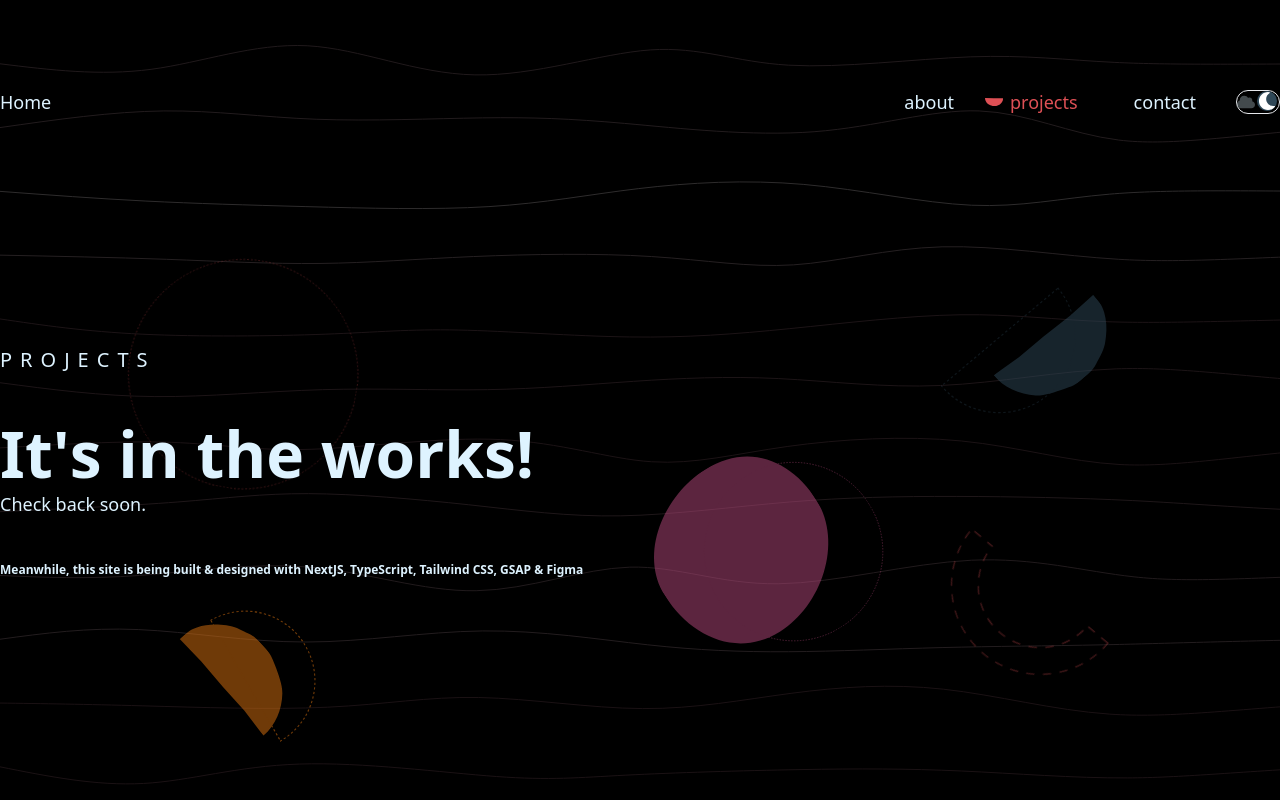
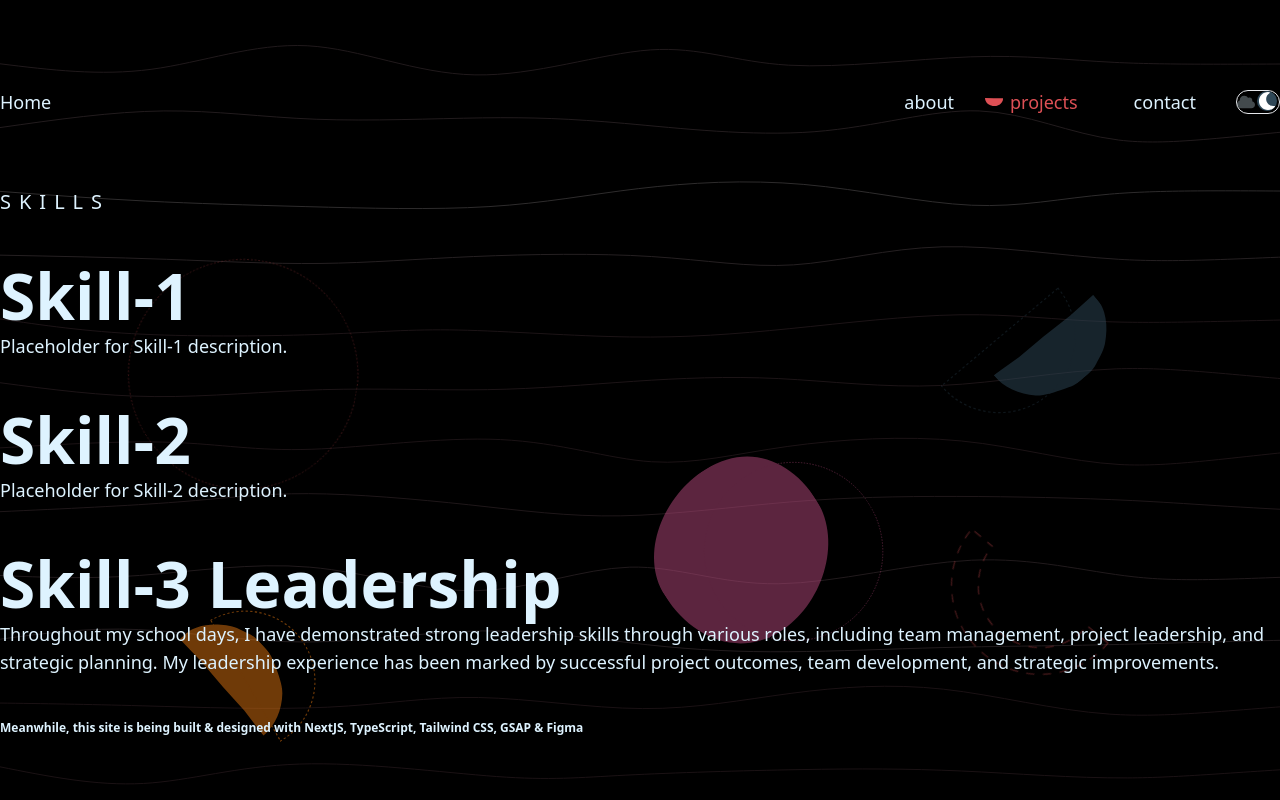
Before and after one commit to MaheeExec/MaheeExec.github.io, a Next.js app: page /projects in a window 1280 px wide. Built offline with nearby package versions, Linux system fonts and the light colour scheme; no server answers; a web font is replaced by a local one.

Commit message:
add skills

```diff
--- a/components/Contact.tsx
+++ b/components/Contact.tsx
@@ -1,4 +1,4 @@
-import { SiLinkedin } from "react-icons/si";
+import { SiMinutemailer } from "react-icons/si";
 import { Badge } from "./Badge";
 import { Clipboard } from "./Clipboard";
 import { contact } from "./Float/config";
@@ -22,33 +22,41 @@ export default function Contact() {
             <SplitText text="Let’s keep in touch." />
           </Heading>
 
+          {/*
           <p>
             If you have an exciting opportunity for me, or if you just simply
             want to say hello, feel free to reach out!
           </p>
+*/}
         </div>
 
-        <Clipboard text="marie.Upadhyaya@gmail.com">
+        {/*
+        <Clipboard text="k2429848@student.katyisd.org">
           <Heading dark size="xs">
-            marie.Upadhyaya@gmail.com
+            k2429848@student.katyisd.org
           </Heading>
         </Clipboard>
+*/}
 
         <div>
-          Alternatively, you can also send me a message on
+          If you have an exciting opportunity for me, or if you just simply want
+          to say hello, feel free to reach out!
+          <br />
           <Badge
-            icon={<SiLinkedin />}
-            onClick={() => openInNewTab("https://linkedin.com/in/maribwnn")}
-            className="ml-1"
+            icon={<SiMinutemailer className="h-6 w-6" />}
+            onClick={() => openInNewTab("mailto:k2429848@student.katyisd.org")}
+            className="ml-1 mt-4 text-lg"
           >
-            Linkedin
+            Email
           </Badge>
         </div>
 
+        {/*
         <p className="whitespace-pre-line text-sm font-bold">
           {`This site is still in the works, check back often. `}
           &#9786;
         </p>
+*/}
       </div>
       <Float config={contact} />
     </SectionLayout>
--- a/components/Projects.tsx
+++ b/components/Projects.tsx
@@ -10,15 +10,28 @@ export default function Writing() {
     <SectionLayout className="w-full items-start">
       <div className="md:max-w-2/3 flex w-full flex-col items-start space-y-11">
         <SubHeading dark align={Align.Left}>
-          projects
+          Skills
         </SubHeading>
 
         <div>
           <Heading size="sm" dark className="font-extrabold">
-            <SplitText text="It's in the works!" />
+            <SplitText text="Skill-1" />
           </Heading>
+          <p>Placeholder for Skill-1 description.</p>
+        </div>
 
-          <p>Check back soon.</p>
+        <div>
+          <Heading size="sm" dark className="font-extrabold">
+            <SplitText text="Skill-2" />
+          </Heading>
+          <p>Placeholder for Skill-2 description.</p>
+        </div>
+
+        <div>
+          <Heading size="sm" dark className="font-extrabold">
+            <SplitText text="Skill-3 Leadership" />
+          </Heading>
+          <p>Throughout my school days, I have demonstrated strong leadership skills through various roles, including team management, project leadership, and strategic planning. My leadership experience has been marked by successful project outcomes, team development, and strategic improvements.</p>
         </div>
 
         <p className="whitespace-pre-line text-xs font-bold">
```
